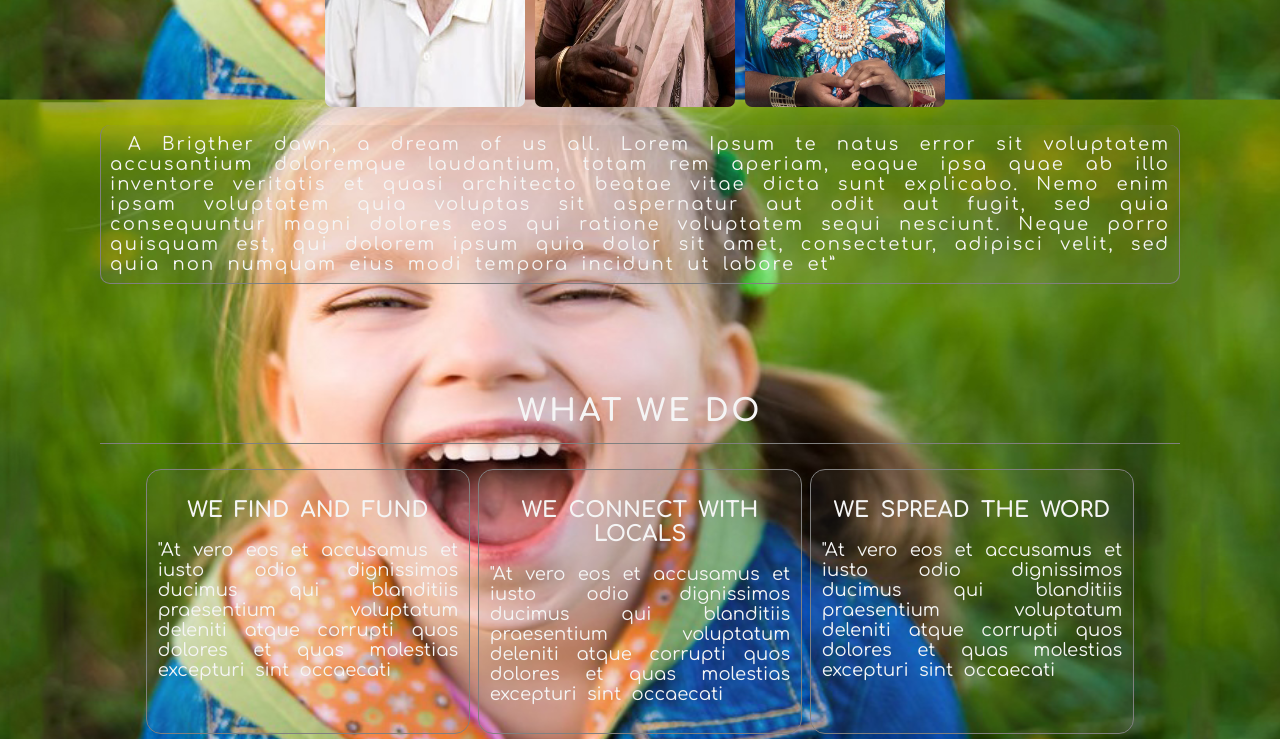
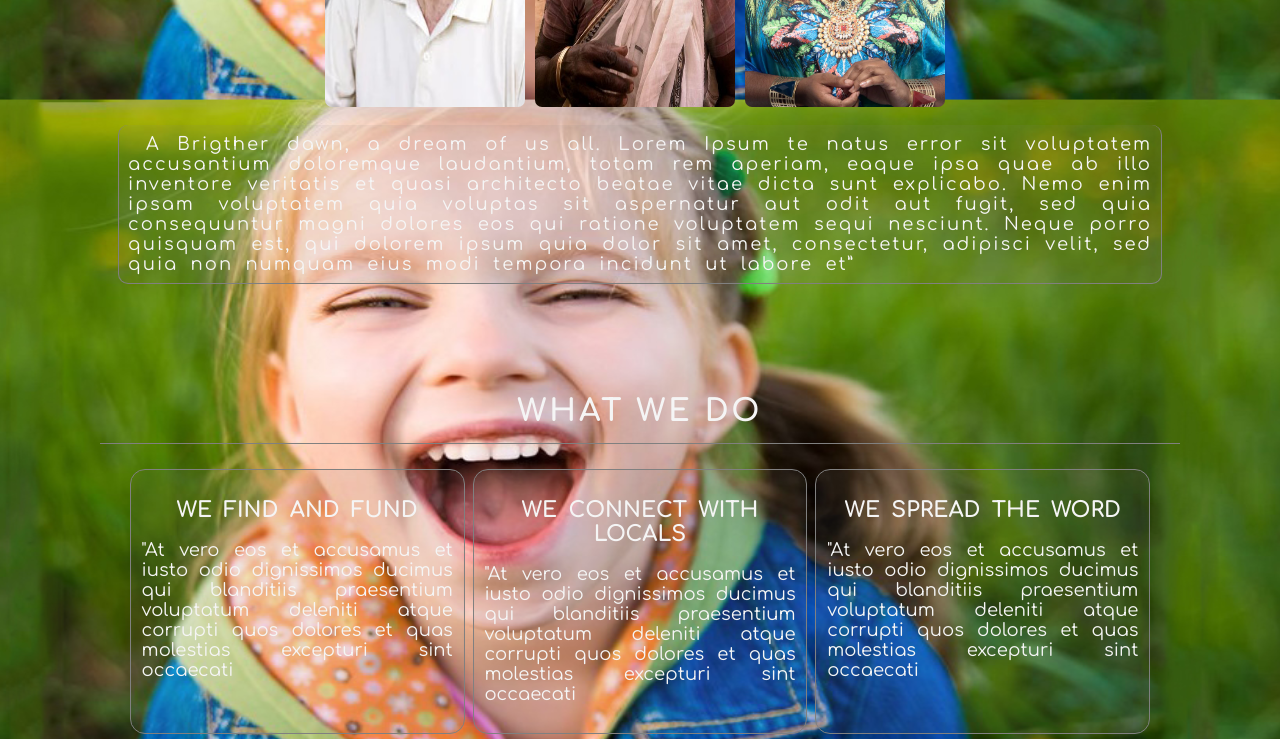
Before and after one commit to BrighterDawnOfficial/BrighterDawn, a plain HTML site: page index.html in a window 1280 px wide. Shown: the part 1200-1939 px from the top of the page. Drawn offline with Linux system fonts and the light colour scheme; files whose address does not match are found by name.

Commit message:
Update style.css

```diff
--- a/style.css
+++ b/style.css
@@ -238,7 +238,8 @@ margin: auto;
     -o-border-radius: 7px;
 }
 .thirdContainer p{
-    margin-left: auto;
+    margin: 1em;
+    align-self: center;
    text-align: justify;
    text-indent: 1em;
    letter-spacing: 2px;
@@ -265,7 +266,7 @@ margin: auto;
     word-spacing: 5px;
     overflow: hidden;
    /* background-color: rgb(26, 99, 26); */
-    width: 30%;
+    width: 31%;
     display: block;
     padding: 0.6em;
     text-align: justify;
@@ -286,7 +287,7 @@ h2{
     display: flex;
     flex-wrap: wrap;
     align-items: stretch;
-    justify-content: justify;
+    justify-content: center;
     overflow: hidden;
 }
 .footer{
```
